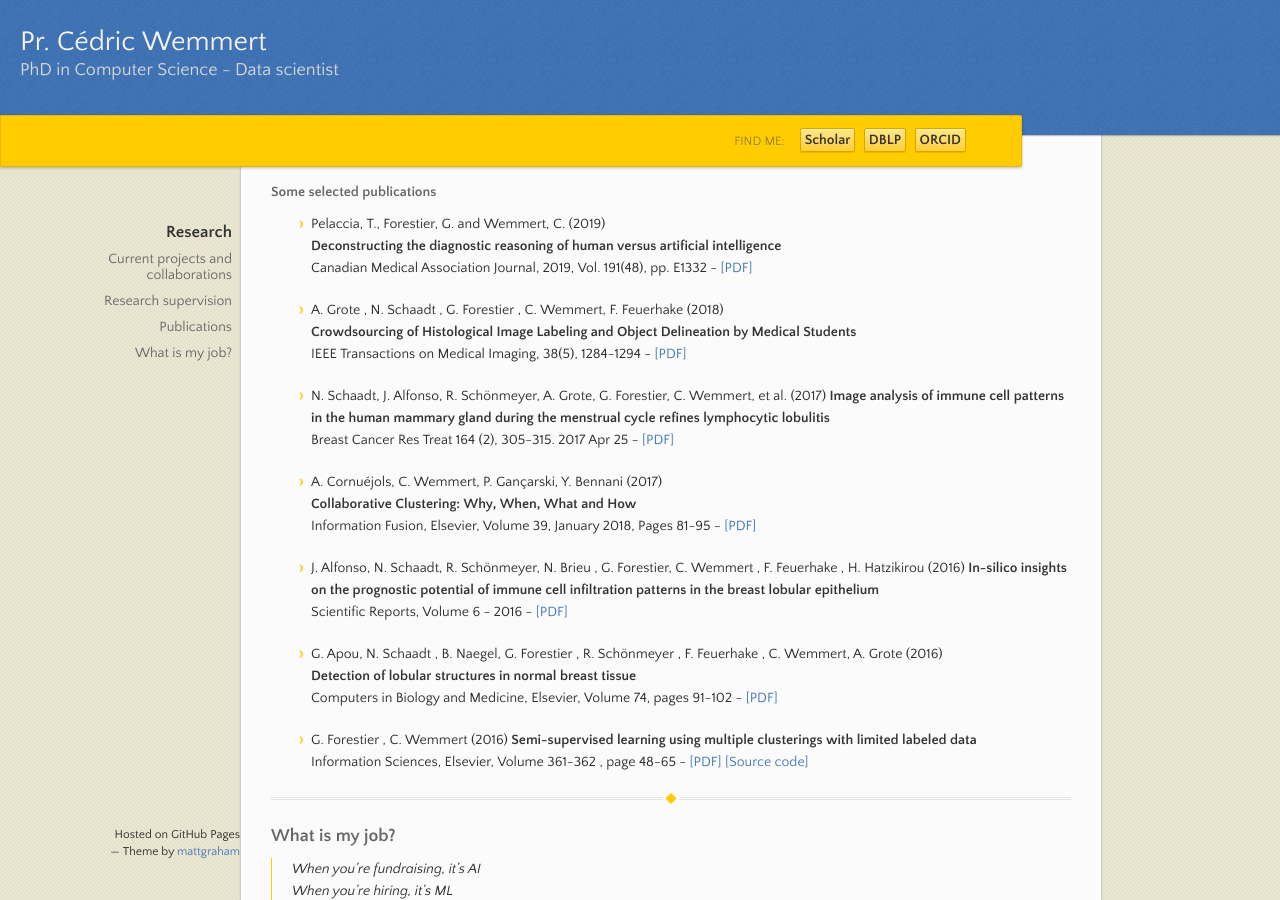
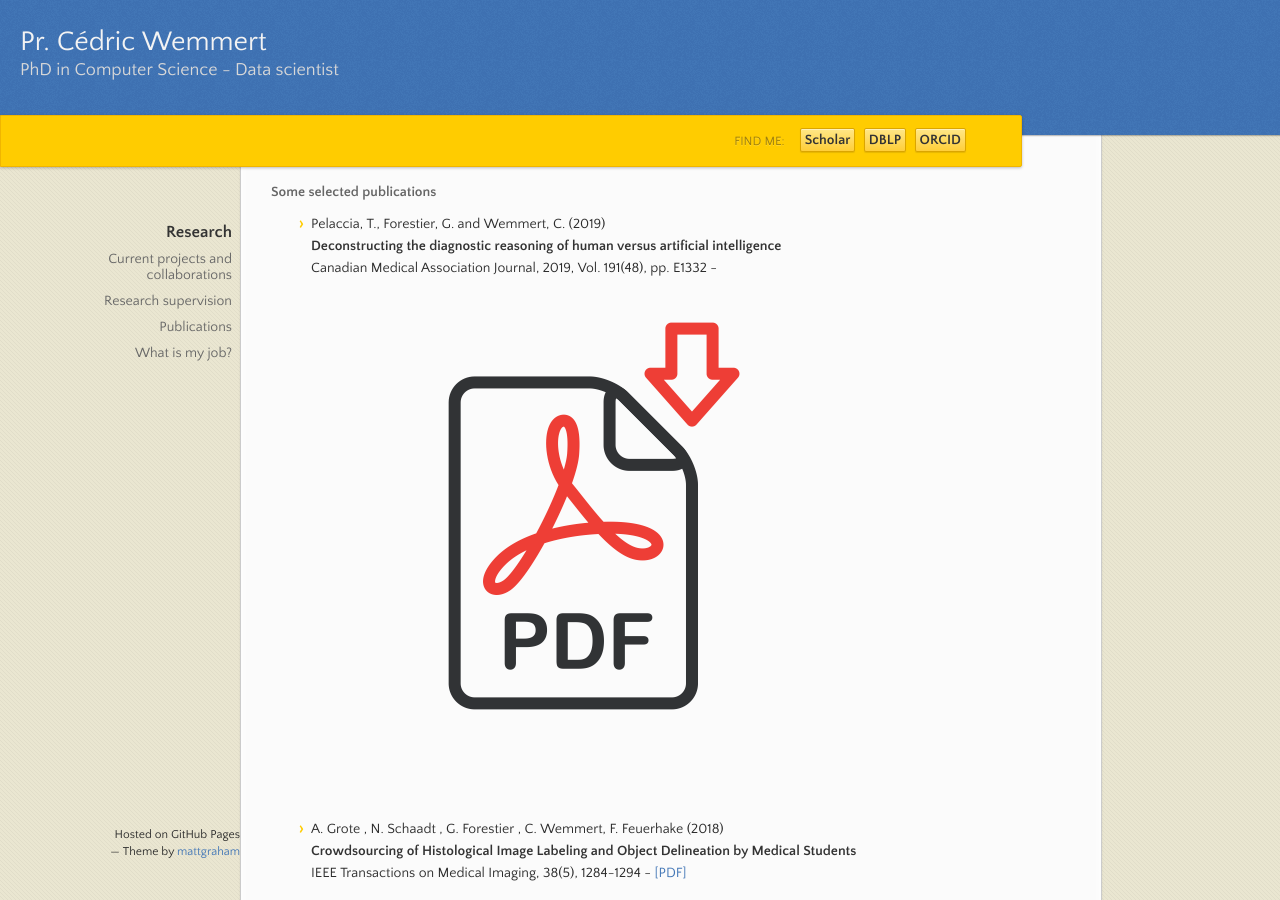
Before and after one commit to wemmertc/webpage, a Jekyll site: the page built from index.md, in a window 1280 px wide and 900 px high, scrolled down 1334 px. Built offline with Jekyll 4.4.1, drawn with Linux system fonts in a browser that asks for light colours; our own code applies the rules of GitHub Pages for plain Markdown files.

Commit message:
publishing

```diff
--- a/index.md
+++ b/index.md
@@ -49,7 +49,7 @@ A complete list of all my publications can be found on the [ICube publications s
 
 * Pelaccia, T., Forestier, G. and Wemmert, C. (2019)
 [**Deconstructing the diagnostic reasoning of human versus artificial intelligence**](https://doi.org/10.1503/cmaj.190506)
-Canadian Medical Association Journal, 2019, Vol. 191(48), pp. E1332 - [[PDF]](./publications/cmaj2019.pdf)
+Canadian Medical Association Journal, 2019, Vol. 191(48), pp. E1332 - [![PDF](./assets/images/pdf.png)](./publications/cmaj2019.pdf)
 
 * A. Grote , N. Schaadt , G. Forestier , C. Wemmert, F. Feuerhake (2018)
 [**Crowdsourcing of Histological Image Labeling and Object Delineation by Medical Students**](https://doi.org/10.1109/TMI.2018.2883237)
```
Also changed, not shown: assets/images/pdf.png (added), 1 other file.
